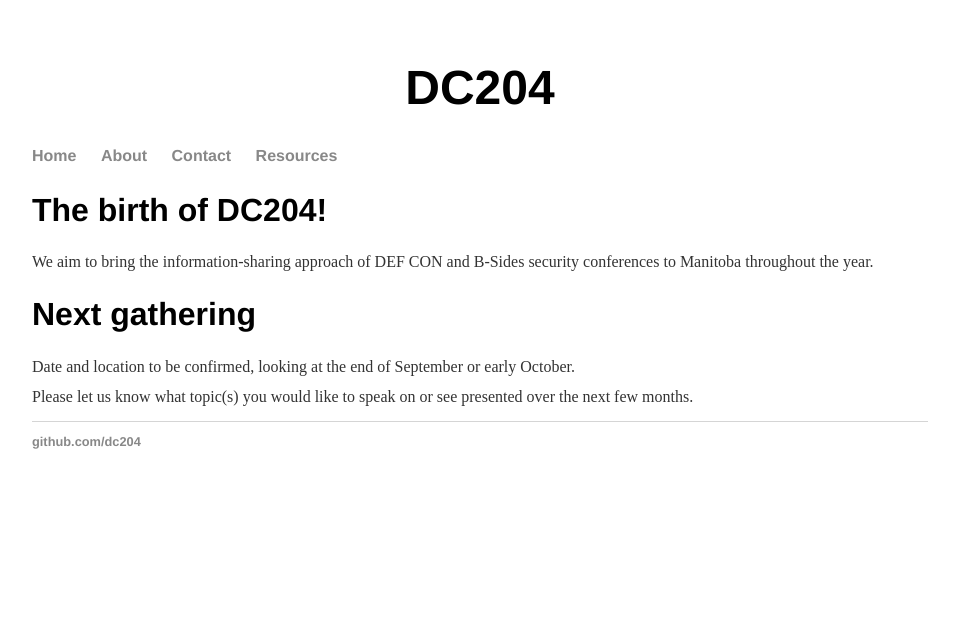
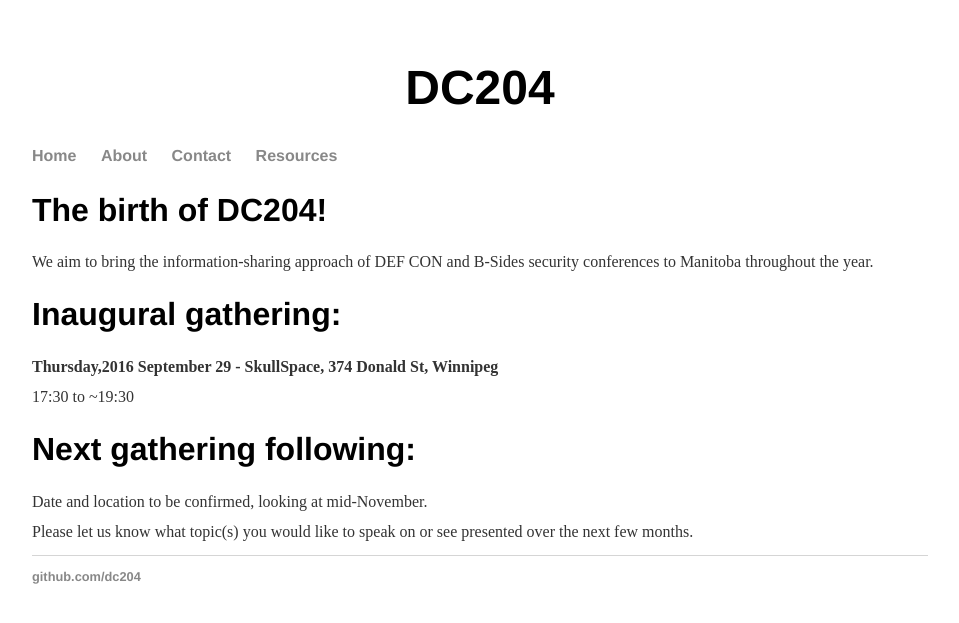
Before and after one commit to dc204/dc204.github.io, a Jekyll site: the page built from index.html, in a window 1280 px wide. Shown: the top 623 px of the page, without its empty margins (160-1119 px from the left). Built offline with Jekyll 4.4.1, drawn with Linux system fonts in a browser that asks for light colours.

```diff
--- a/contact/index.html
+++ b/contact/index.html
@@ -8,13 +8,14 @@ title: DC204 Contact Information
 </div><!-- /.slack -->
 <div class="announcements">
 	<h3>Announcements</h3>
-	<p>Stay current with activity announcements by joining <a href="mailto://dc204-announce@googlegroups.com">DC204 Announce</a>.</p>
+	<p>Stay current with activity announcements by joining <a href="mailto://announce@dc204.ca">DC204 Announce</a>.</p>
 </div><!-- /.announcements -->
 <div class="organizers">
 	<h3>Info / Feedback for the organizers</h3>
-	<p>Send questions, information to share, or comments to the <a href="mailto://dc204-organizers@googlegroups.com">DC204 organizers</a>.</p>
+	<p>Send questions, information to share, or comments to the <a href="mailto://doers@dc204.ca">DC204 organizers</a>.</p>
 </div><!-- /.organizers -->
 <div class="twitter">
 	<h3>Twitter feed</h3>
 	<p>To follow announcements from DC204 on Twitter: <a href="https://twitter.com/dc2o4">Follow @dc2o4</a></p>
+	<p><i>"@dc204" (two-zero-four) is taken so we went with two-oh-four</i></p>
 </div><!-- /.twitter -->
--- a/index.html
+++ b/index.html
@@ -7,7 +7,10 @@ title: DC204, DEF CON Group for Manitoba
 	<p>We aim to bring the information-sharing approach of DEF CON and B-Sides security conferences to Manitoba throughout the year.</p>
 </div><!-- /.intro -->
 <div class="upcoming">
-        <h2>Next gathering</h2>
-	<p>Date and location to be confirmed, looking at the end of September or early October.</p>
+		<h2>Inaugural gathering:</h2>
+	<p class="date"><strong>Thursday,2016 September 29 - SkullSpace, 374 Donald St, Winnipeg</strong></p>
+	<p class="time">17:30 to ~19:30</p>
+        <h2>Next gathering following:</h2>
+	<p>Date and location to be confirmed, looking at mid-November.</p>
 	<p>Please let us know what topic(s) you would like to speak on or see presented over the next few months.</p>
 </div><!-- /.upcoming -->
```
Also changed, not shown: about/index.html (added, +15 -0 lines), resources/index.html (added, +13 -0 lines).
